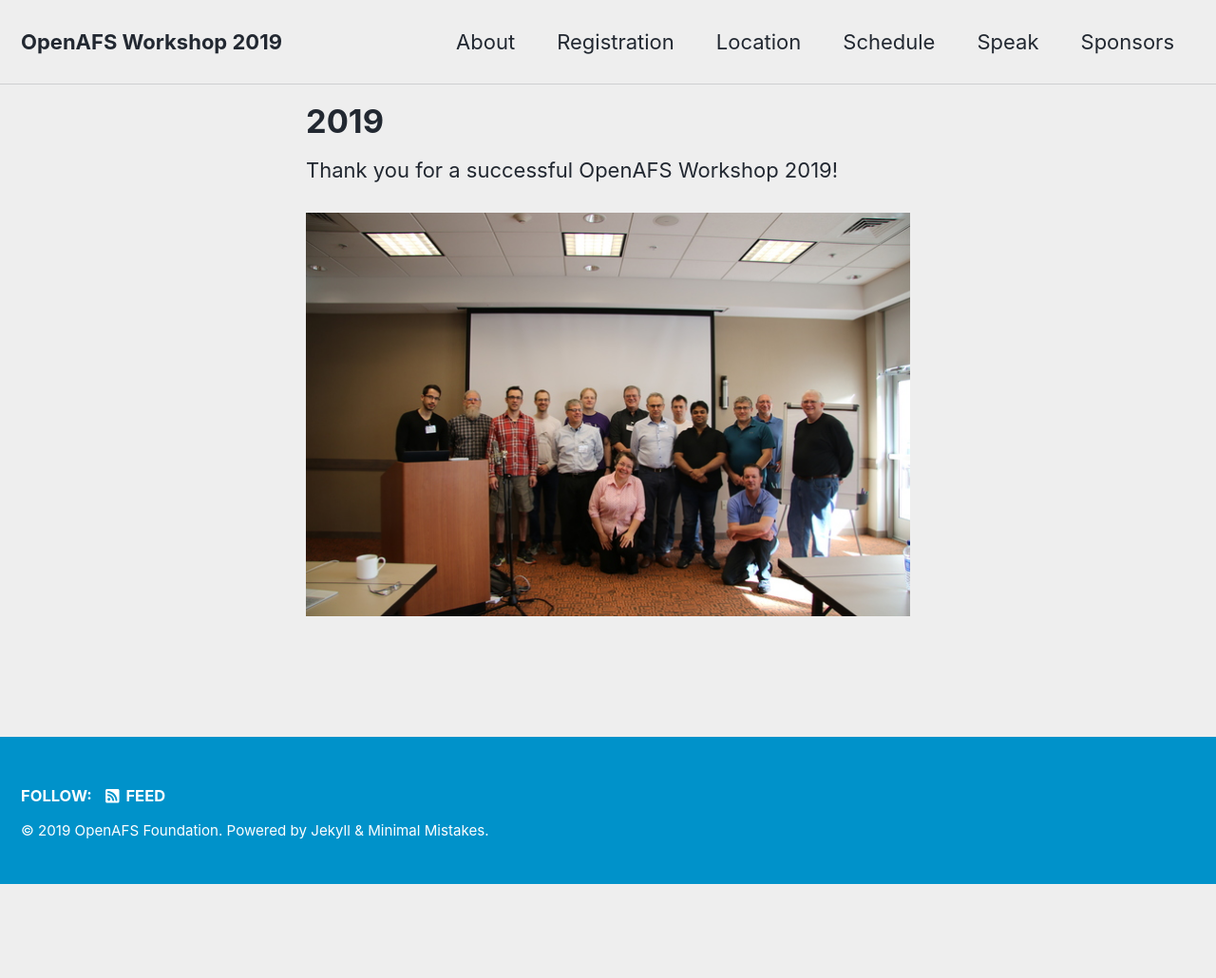
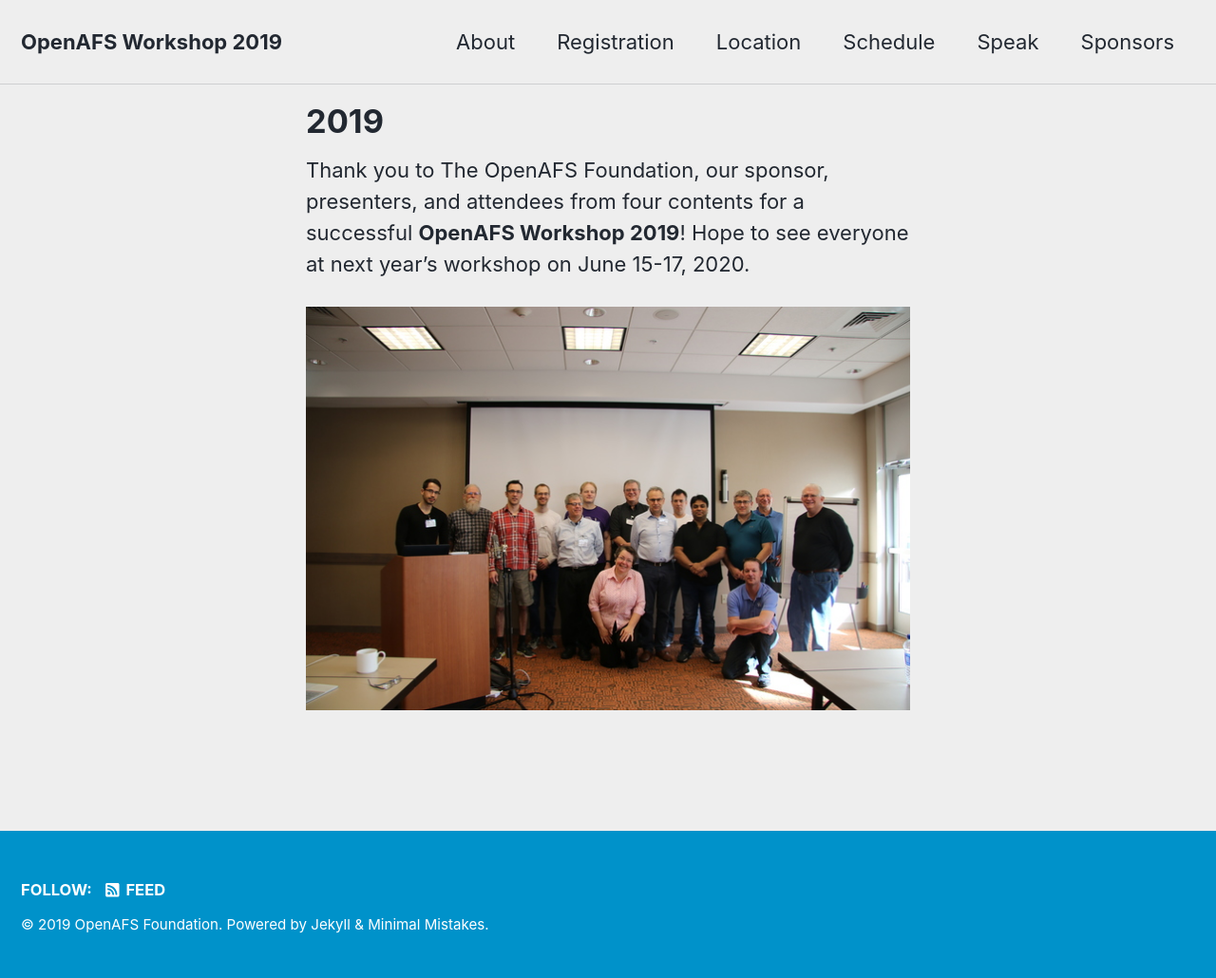
Before and after one commit to openafsfoundation/openafs-workshop.org, a Jekyll site: the page built from _pages/2019.md, in a window 1280 px wide. Shown: the whole page at 95% size. Built offline with Jekyll 4.4.1, drawn with Linux system fonts in a browser that asks for light colours; cached includes are drawn as plain includes; nearby versions of some CDN libraries; before the commit the page ends 931 px from its top, so only the background shows below that.

Commit message:
2019: thank you and next year date

```diff
--- a/_pages/2019.md
+++ b/_pages/2019.md
@@ -4,7 +4,9 @@
 title: "2019"
 ---
 
-Thank you for a successful OpenAFS Workshop 2019!
+Thank you to The OpenAFS Foundation, our sponsor, presenters, and attendees
+from four contents for a successful <strong>OpenAFS Workshop 2019</strong>!
+Hope to see everyone at next year's workshop on June 15-17, 2020.
 
 <a href="/assets/2019/photos/afs-workshop-2019-group-photo-lg.jpg">
   <img src="/assets/2019/photos/afs-workshop-2019-group-photo-med.jpg" alt="OpenAFS Workshop 2019">
```
Also changed, not shown: index.html (+4 -35 lines).
